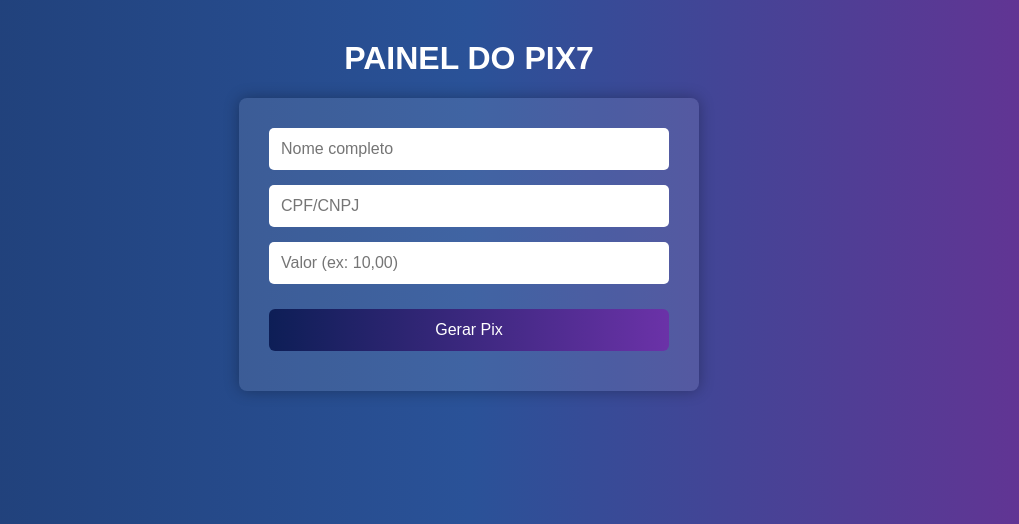
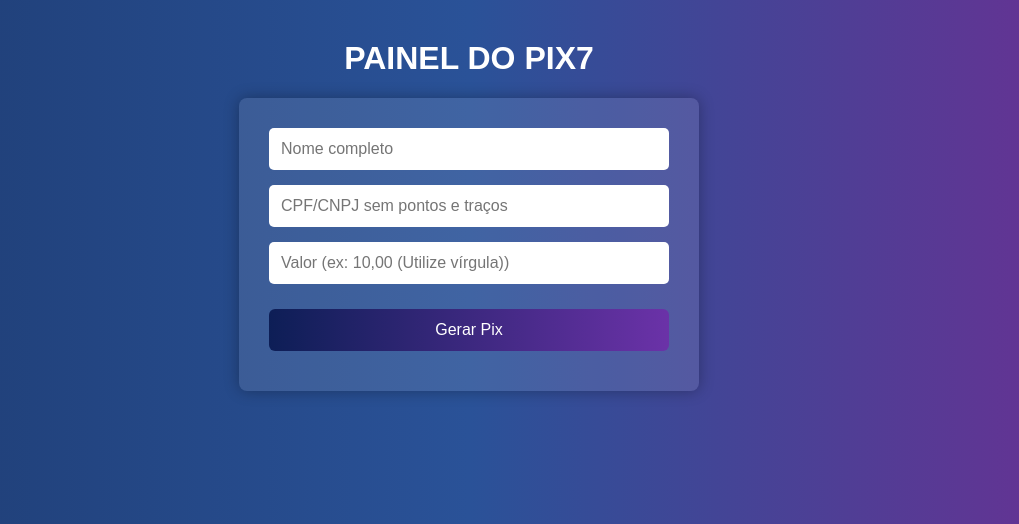
Before and after one commit to imelo-DEV/checkout-pix, a Flask app: page / in a window 1280 px wide. Shown: the part 215-739 px from the top of the page, without its empty margins (171-1190 px from the left). Run offline with Flask 3, Linux system fonts and the light colour scheme.

Commit message:
Atualiza index.html para melhorias no layout

```diff
--- a/templates/index.html
+++ b/templates/index.html
@@ -12,8 +12,8 @@
   <h1>PAINEL DO PIX7</h1>
   <form id="checkoutForm">
   <input type="text" name="name" placeholder="Nome completo" required>
-  <input type="text" name="docNumber" placeholder="CPF/CNPJ" required>
-  <input type="text" id="amount" name="amount" placeholder="Valor (ex: 10,00)" required>
+  <input type="text" name="docNumber" placeholder="CPF/CNPJ sem pontos e traços" required>
+  <input type="text" id="amount" name="amount" placeholder="Valor (ex: 10,00 (Utilize vírgula))" required>
   <button type="submit" id="btnGerar">Gerar Pix</button>
 </form>
 
```
